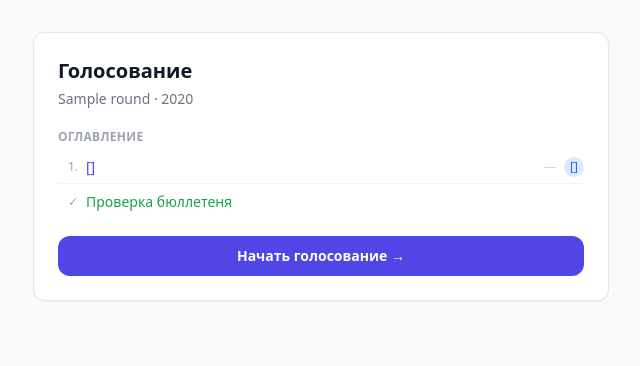
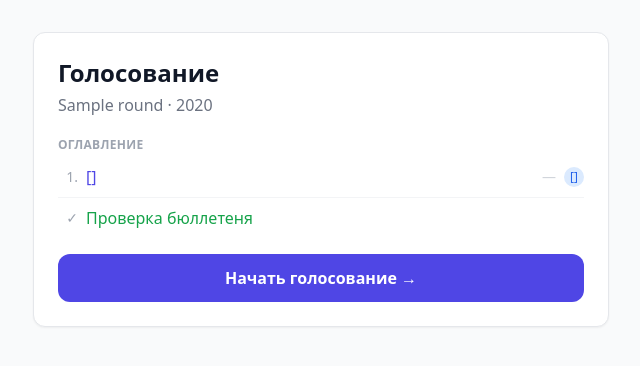
Before and after one commit to GoodchildTrevor/ballot-processing, a Python web app: template ballot/templates/vote.html in a window 1280 px wide. Shown: the part 48-414 px from the top of the page, without its empty margins (319-959 px from the left). Run offline with Jinja, Linux system fonts and the light colour scheme; the template is opened without the code that fills it: most values are stand-ins (such as "Sample title", 1, 10 or a date in 2020); some libraries are stand-ins or nearby versions.

Commit message:
feat: edit buttons in preview; larger fonts throughout vote.html

```diff
--- a/ballot/templates/vote.html
+++ b/ballot/templates/vote.html
@@ -17,7 +17,7 @@
 
 {% block content %}
 {% if draft_restored %}
-<div id="draft-banner" class="mb-4 bg-amber-50 border border-amber-200 text-amber-800 rounded-xl px-4 py-3 text-sm flex items-center gap-2">
+<div id="draft-banner" class="mb-4 bg-amber-50 border border-amber-200 text-amber-800 rounded-xl px-4 py-3 text-base flex items-center gap-2">
   💾 Найден незавершённый черновик — данные восстановлены.
   <button onclick="this.parentElement.remove()" class="ml-auto text-amber-500 hover:text-amber-700">✕</button>
 </div>
@@ -26,9 +26,9 @@
 {% if nominations %}
 
 {# ── Error banner (hidden until submit attempt) ── #}
-<div id="error-banner" class="hidden mb-4 bg-red-50 border border-red-300 text-red-700 rounded-xl px-4 py-3 text-sm">
+<div id="error-banner" class="hidden mb-4 bg-red-50 border border-red-300 text-red-700 rounded-xl px-4 py-3 text-base">
   <p class="font-semibold mb-1">⚠️ Исправьте ошибки перед отправкой:</p>
-  <ul id="error-list" class="list-disc list-inside space-y-0.5"></ul>
+  <ul id="error-list" class="list-disc list-inside space-y-1"></ul>
 </div>
 
 {# ── Slide container ── #}
@@ -37,20 +37,20 @@
 {# ════════════════════════════════ SLIDE 0 — TABLE OF CONTENTS ════ #}
 <div class="slide" data-slide="0">
   <div class="bg-white border border-gray-200 rounded-xl shadow-sm p-6 max-w-xl mx-auto">
-    <h1 class="text-xl font-extrabold text-gray-900 mb-1">Голосование</h1>
+    <h1 class="text-2xl font-extrabold text-gray-900 mb-1">Голосование</h1>
     {% if round %}
-      <p class="text-sm text-gray-500 mb-5">{{ round.label }} · {{ round.year }}</p>
+      <p class="text-base text-gray-500 mb-5">{{ round.label }} · {{ round.year }}</p>
     {% endif %}
     <h2 class="text-xs font-semibold text-gray-400 uppercase tracking-wide mb-3">Оглавление</h2>
-    <ol class="space-y-1.5">
+    <ol class="space-y-2">
       {% for nom in nominations %}
       <li>
         <button type="button"
                 onclick="goToSlide({{ loop.index }})"
-                class="w-full text-left flex items-center gap-2 text-sm text-indigo-600 hover:underline group">
-          <span class="text-gray-400 w-5 text-right tabular-nums text-xs">{{ loop.index }}.</span>
+                class="w-full text-left flex items-center gap-2 text-base text-indigo-600 hover:underline group">
+          <span class="text-gray-400 w-5 text-right tabular-nums text-sm">{{ loop.index }}.</span>
           <span class="flex-1">{{ nom.name }}</span>
-          <span class="toc-status-{{ nom.id }} text-xs text-gray-300">—</span>
+          <span class="toc-status-{{ nom.id }} text-sm text-gray-300">—</span>
           <span class="text-xs px-1.5 py-0.5 rounded-full
             {% if nom.type.value == 'PICK' %}bg-purple-100 text-purple-600{% else %}bg-blue-100 text-blue-600{% endif %}">
             {{ nom.type.value }}
@@ -61,14 +61,14 @@
       <li class="pt-2 border-t border-gray-100 mt-2">
         <button type="button"
                 onclick="goToSlide({{ nominations|length + 1 }})"
-                class="w-full text-left flex items-center gap-2 text-sm text-green-600 hover:underline">
-          <span class="text-gray-400 w-5 text-right tabular-nums text-xs">✓</span>
+                class="w-full text-left flex items-center gap-2 text-base text-green-600 hover:underline">
+          <span class="text-gray-400 w-5 text-right tabular-nums text-sm">✓</span>
           <span>Проверка бюллетеня</span>
         </button>
       </li>
     </ol>
     <button type="button" onclick="goToSlide(1)"
-            class="mt-6 w-full bg-indigo-600 text-white py-2.5 rounded-xl text-sm font-semibold hover:bg-indigo-700 transition">
+            class="mt-6 w-full bg-indigo-600 text-white py-3 rounded-xl text-base font-semibold hover:bg-indigo-700 transition">
       Начать голосование →
     </button>
   </div>
@@ -82,14 +82,14 @@
 
     {# header #}
     <div class="bg-gray-50 border-b border-gray-200 px-5 py-3 flex flex-wrap items-center gap-3">
-      <span class="text-xs text-gray-400 tabular-nums">{{ loop.index }} / {{ nominations|length }}</span>
-      <span class="font-semibold text-gray-900">{{ nom.name }}</span>
+      <span class="text-sm text-gray-400 tabular-nums">{{ loop.index }} / {{ nominations|length }}</span>
+      <span class="font-bold text-lg text-gray-900">{{ nom.name }}</span>
       <span class="text-xs px-2 py-0.5 rounded-full
         {% if nom.type.value == 'PICK' %}bg-purple-100 text-purple-700{% else %}bg-blue-100 text-blue-700{% endif %}">
         {{ nom.type.value }}
       </span>
       {% if nom.type.value == 'PICK' %}
-        <span class="text-xs text-gray-400">
+        <span class="text-sm text-gray-400">
           {% if nom.pick_min and nom.pick_max %}от {{ nom.pick_min }} до {{ nom.pick_max }}
           {% elif nom.pick_min %}мин. {{ nom.pick_min }}
           {% elif nom.pick_max %}макс. {{ nom.pick_max }}
@@ -97,38 +97,38 @@
           · или оставьте пустым (пропуск)
         </span>
         {% if nom.pick_max %}
-          <span class="text-xs font-mono bg-gray-100 text-gray-500 px-2 py-0.5 rounded-full" id="counter-{{ nom.id }}">
+          <span class="text-sm font-mono bg-gray-100 text-gray-500 px-2 py-0.5 rounded-full" id="counter-{{ nom.id }}">
             0 / {{ nom.pick_max }}
           </span>
         {% endif %}
       {% else %}
-        <span class="text-xs text-gray-400">Расставьте места 1–{{ nom.nominees|length }} · или оставьте пустым (пропуск)</span>
+        <span class="text-sm text-gray-400">Расставьте места 1–{{ nom.nominees|length }} · или оставьте пустым (пропуск)</span>
       {% endif %}
       {# inline warning #}
       <span id="warn-{{ nom.id }}"
-            class="hidden ml-auto text-xs font-medium text-red-600 bg-red-50 border border-red-200 rounded-full px-2 py-0.5"></span>
+            class="hidden ml-auto text-sm font-medium text-red-600 bg-red-50 border border-red-200 rounded-full px-2 py-0.5"></span>
     </div>
 
     {# nominees list #}
     <div class="divide-y divide-gray-100">
       {% for nominee in nom.nominees | sort(attribute='label_for_sort') %}
-      <div class="px-5 py-3 flex flex-wrap items-center gap-3">
+      <div class="px-5 py-3.5 flex flex-wrap items-center gap-3">
 
         {% if nom.type.value == 'PICK' %}
           <input type="checkbox"
                  name="pick_{{ nom.id }}"
                  value="{{ nominee.id }}"
                  id="pick_{{ nom.id }}_{{ nominee.id }}"
-                 class="w-4 h-4 text-indigo-600 rounded pick-cb"
+                 class="w-5 h-5 text-indigo-600 rounded pick-cb"
                  data-nom="{{ nom.id }}"
                  {% if draft and (nom.id|string) in draft.get('picks',{}) and (nominee.id|string) in draft['picks'][(nom.id|string)] %}checked{% endif %}
           />
-          <label for="pick_{{ nom.id }}_{{ nominee.id }}" class="flex-1 cursor-pointer text-sm text-gray-800">
+          <label for="pick_{{ nom.id }}_{{ nominee.id }}" class="flex-1 cursor-pointer text-base text-gray-800">
             {% if nominee.persons_label %}
               {% if nominee.person and nominee.person.url %}
-                <a href="{{ nominee.person.url }}" target="_blank" rel="noopener" class="font-medium text-indigo-600 hover:underline">{{ nominee.persons_label }}</a>
+                <a href="{{ nominee.person.url }}" target="_blank" rel="noopener" class="font-semibold text-indigo-600 hover:underline">{{ nominee.persons_label }}</a>
               {% else %}
-                <span class="font-medium">{{ nominee.persons_label }}</span>
+                <span class="font-semibold">{{ nominee.persons_label }}</span>
               {% endif %}
               {% if nominee.film.url %}
                 — <a href="{{ nominee.film.url }}" target="_blank" rel="noopener" class="text-gray-500 hover:underline">{{ nominee.film.title }} ({{ nominee.film.year }})</a>
@@ -137,9 +137,9 @@
               {% endif %}
             {% elif nominee.item %}
               {% if nominee.item_url %}
-                <a href="{{ nominee.item_url }}" target="_blank" rel="noopener" class="font-medium text-indigo-600 hover:underline">{{ nominee.item }}</a>
+                <a href="{{ nominee.item_url }}" target="_blank" rel="noopener" class="font-semibold text-indigo-600 hover:underline">{{ nominee.item }}</a>
               {% else %}
-                <span class="font-medium">{{ nominee.item }}</span>
+                <span class="font-semibold">{{ nominee.item }}</span>
               {% endif %}
               {% if nominee.film.url %}
                 — <a href="{{ nominee.film.url }}" target="_blank" rel="noopener" class="text-gray-500 hover:underline">{{ nominee.film.title }} ({{ nominee.film.year }})</a>
@@ -148,9 +148,9 @@
               {% endif %}
             {% else %}
               {% if nominee.film.url %}
-                <a href="{{ nominee.film.url }}" target="_blank" rel="noopener" class="font-medium text-indigo-600 hover:underline">{{ nominee.film.title }}</a>
+                <a href="{{ nominee.film.url }}" target="_blank" rel="noopener" class="font-semibold text-indigo-600 hover:underline">{{ nominee.film.title }}</a>
               {% else %}
-                <span class="font-medium">{{ nominee.film.title }}</span>
+                <span class="font-semibold">{{ nominee.film.title }}</span>
               {% endif %}
               <span class="text-gray-400"> ({{ nominee.film.year }})</span>
             {% endif %}
@@ -161,17 +161,17 @@
                  name="rank_{{ nom.id }}_{{ nominee.film_id }}"
                  min="1" max="{{ nom.nominees|length }}"
                  placeholder="—"
-                 class="rank-inp w-16 border border-gray-300 rounded-lg text-center py-1.5 text-sm focus:outline-none focus:ring-2 focus:ring-indigo-400"
+                 class="rank-inp w-16 border border-gray-300 rounded-lg text-center py-1.5 text-base focus:outline-none focus:ring-2 focus:ring-indigo-400"
                  data-nom="{{ nom.id }}"
                  data-max="{{ nom.nominees|length }}"
                  value="{% if draft and (nom.id|string) in draft.get('ranks',{}) %}{{ draft['ranks'][(nom.id|string)].get(nominee.film_id|string, '') }}{% endif %}"
           />
-          <span class="text-sm text-gray-800">
+          <span class="text-base text-gray-800">
             {% if nominee.person %}
               {% if nominee.person.url %}
-                <a href="{{ nominee.person.url }}" target="_blank" rel="noopener" class="font-medium text-indigo-600 hover:underline">{{ nominee.person.name }}</a>
+                <a href="{{ nominee.person.url }}" target="_blank" rel="noopener" class="font-semibold text-indigo-600 hover:underline">{{ nominee.person.name }}</a>
               {% else %}
-                <span class="font-medium">{{ nominee.person.name }}</span>
+                <span class="font-semibold">{{ nominee.person.name }}</span>
               {% endif %}
               —
             {% endif %}
@@ -188,14 +188,14 @@
 
     {% if nom.type.value == 'PICK' and nom.has_runner_up %}
     <div class="border-t border-dashed border-amber-200 bg-amber-50 px-5 py-4">
-      <p class="text-xs font-semibold text-amber-700 mb-3">🥈 Runner-up (второй выбор)</p>
+      <p class="text-sm font-semibold text-amber-700 mb-3">🥈 Runner-up (второй выбор)</p>
       <div class="space-y-2">
         {% for nominee in nom.nominees | sort(attribute='label_for_sort') %}
         <div class="flex items-center gap-3">
           <input type="radio" name="runnerup_{{ nom.id }}" value="{{ nominee.id }}"
                  id="ru_{{ nom.id }}_{{ nominee.id }}" class="w-4 h-4 text-amber-500"
                  {% if draft and draft.get('runnerups',{}).get(nom.id|string) == (nominee.id|string) %}checked{% endif %} />
-          <label for="ru_{{ nom.id }}_{{ nominee.id }}" class="text-sm text-gray-700 cursor-pointer">
+          <label for="ru_{{ nom.id }}_{{ nominee.id }}" class="text-base text-gray-700 cursor-pointer">
             {% if nominee.persons_label %}{{ nominee.persons_label }} — {% endif %}
             {{ nominee.film.title }} ({{ nominee.film.year }})
           </label>
@@ -210,16 +210,16 @@
   {# navigation buttons for this slide #}
   <div class="flex items-center justify-between mt-4">
     <button type="button" onclick="goToSlide({{ loop.index - 1 }})"
-            class="border border-gray-300 text-gray-600 px-5 py-2.5 rounded-xl text-sm hover:bg-gray-50 transition">
+            class="border border-gray-300 text-gray-600 px-5 py-2.5 rounded-xl text-base hover:bg-gray-50 transition">
       ← Назад
     </button>
     <button type="button"
             onclick="saveDraft(false).then(() => {})"
-            class="border border-gray-200 text-gray-400 px-3 py-2 rounded-xl text-xs hover:bg-gray-50 transition" id="draft-btn-{{ loop.index }}">
+            class="border border-gray-200 text-gray-400 px-4 py-2 rounded-xl text-sm hover:bg-gray-50 transition" id="draft-btn-{{ loop.index }}">
       💾 Черновик
     </button>
     <button type="button" onclick="goToSlide({{ loop.index + 1 }})"
-            class="bg-indigo-600 text-white px-6 py-2.5 rounded-xl text-sm font-semibold hover:bg-indigo-700 transition">
+            class="bg-indigo-600 text-white px-6 py-2.5 rounded-xl text-base font-semibold hover:bg-indigo-700 transition">
       {% if loop.last %}Проверить бюллетень →{% else %}Далее →{% endif %}
     </button>
   </div>
@@ -231,22 +231,23 @@
 <div class="slide hidden" data-slide="{{ nominations|length + 1 }}">
   <div class="bg-white border border-gray-200 rounded-xl shadow-sm overflow-hidden mb-4">
     <div class="bg-gray-50 border-b border-gray-200 px-5 py-3 flex items-center justify-between">
-      <h2 class="font-semibold text-gray-900">✅ Проверка бюллетеня</h2>
+      <h2 class="font-bold text-lg text-gray-900">✅ Проверка бюллетеня</h2>
       <button type="button" id="export-xlsx-btn"
-              class="inline-flex items-center gap-1 bg-green-600 text-white text-xs px-3 py-1.5 rounded-lg hover:bg-green-700 transition">
+              class="inline-flex items-center gap-1 bg-green-600 text-white text-sm px-3 py-1.5 rounded-lg hover:bg-green-700 transition">
         ↓ Скачать Excel
       </button>
     </div>
-    <div id="ballot-body" class="divide-y divide-gray-100 text-sm">{# filled by JS #}</div>
+    {# preview body — rendered by JS, each nom row has an edit button #}
+    <div id="ballot-body" class="divide-y divide-gray-100 text-base"></div>
   </div>
 
   <div class="flex items-center justify-between mt-2">
     <button type="button" onclick="goToSlide({{ nominations|length }})"
-            class="border border-gray-300 text-gray-600 px-5 py-2.5 rounded-xl text-sm hover:bg-gray-50 transition">
+            class="border border-gray-300 text-gray-600 px-5 py-2.5 rounded-xl text-base hover:bg-gray-50 transition">
       ← Назад
     </button>
     <button type="submit"
-            class="bg-indigo-600 text-white px-8 py-2.5 rounded-xl text-sm font-semibold hover:bg-indigo-700 transition shadow">
+            class="bg-indigo-600 text-white px-8 py-2.5 rounded-xl text-base font-semibold hover:bg-indigo-700 transition shadow">
       ✅ Отправить голос
     </button>
   </div>
@@ -262,7 +263,7 @@
     <path stroke-linecap="round" stroke-linejoin="round" d="M9 5H7a2 2 0 00-2 2v12a2 2 0 002 2h10a2 2 0 002-2V7a2 2 0 00-2-2h-2M9 5a2 2 0 002 2h2a2 2 0 002-2M9 5a2 2 0 012-2h2a2 2 0 012 2" />
   </svg>
   <h2 class="text-xl font-bold text-gray-700 mb-2">Бюллетень ещё не готов</h2>
-  <p class="text-gray-400 text-sm max-w-xs">Номинации для раунда <strong>{{ round.label }}</strong> пока не назначены.</p>
+  <p class="text-gray-400 text-base max-w-xs">Номинации для раунда <strong>{{ round.label }}</strong> пока не назначены.</p>
 </div>
 {% endif %}
 
@@ -273,6 +274,7 @@ const NOM_DATA = [
   {% for nom in nominations %}
   {
     id: {{ nom.id }},
+    slideIndex: {{ loop.index }},
     name: {{ nom.name | tojson }},
     type: {{ nom.type.value | tojson }},
     pick_min: {{ nom.pick_min | tojson }},
@@ -342,7 +344,6 @@ goToSlide(0);
       g.counter.classList.toggle('text-gray-500', !(g.max && checked >= g.max));
       g.counter.classList.toggle('font-semibold', !!(g.max && checked >= g.max));
     }
-    // disable unchecked when max reached
     if (g.max && checked >= g.max) {
       g.checkboxes.forEach(cb => {
         if (!cb.checked) { cb.disabled = true; cb.closest('div').style.opacity = '0.4'; }
@@ -393,7 +394,6 @@ document.querySelectorAll('.rank-inp').forEach(inp => {
   });
 });
 
-// initial (draft-restored values)
 [...new Set([...document.querySelectorAll('.rank-inp')].map(i => i.dataset.nom))]
   .forEach(validateRankNom);
 
@@ -407,7 +407,6 @@ NOM_DATA.forEach(nom => {
     const checked = [...cbs].filter(c => c.checked).length;
     const warn = document.getElementById('warn-' + nom.id);
     if (!warn) return;
-    // 0 is always ok (skip); only warn if between 1 and pick_min-1
     if (checked > 0 && checked < nom.pick_min) {
       warn.textContent = `⚠️ Выбрано ${checked}, нужно ≥ ${nom.pick_min}`;
       warn.classList.remove('hidden');
@@ -422,7 +421,7 @@ NOM_DATA.forEach(nom => {
 });
 
 // ═══════════════════════════════════════════════════════════════════
-// VALIDATE NOM (unified, used by pick groups)
+// VALIDATE NOM
 // ═══════════════════════════════════════════════════════════════════
 function validateNom(nomId) {
   const nom = NOM_DATA.find(n => n.id == nomId);
@@ -469,7 +468,7 @@ function updateToc() {
     if (!el) return;
     const { icon, cls } = getNomStatus(nom);
     el.textContent = icon;
-    el.className = `toc-status-${nom.id} text-xs ${cls}`;
+    el.className = `toc-status-${nom.id} text-sm ${cls}`;
   });
 }
 
@@ -478,7 +477,7 @@ function updateToc() {
 // ═══════════════════════════════════════════════════════════════════
 function getPickErrors(nom, checked) {
   const errors = [];
-  if (checked === 0) return []; // skip
+  if (checked === 0) return [];
   if (nom.pick_min && checked < nom.pick_min)
     errors.push(`«${nom.name}»: выбрано ${checked}, нужно не менее ${nom.pick_min}`);
   if (nom.pick_max && checked > nom.pick_max)
@@ -488,7 +487,7 @@ function getPickErrors(nom, checked) {
 
 function getRankErrors(nom, vals) {
   const errors = [];
-  if (vals.length === 0) return []; // skip
+  if (vals.length === 0) return [];
   const hasDup = vals.length !== new Set(vals).size;
   if (hasDup)
     errors.push(`«${nom.name}»: одно место указано дважды`);
@@ -524,7 +523,6 @@ document.getElementById('vote-form').addEventListener('submit', function(e) {
     e.preventDefault();
     list.innerHTML = errors.map(err => `<li>${err}</li>`).join('');
     banner.classList.remove('hidden');
-    // jump to preview slide where banner is visible
     goToSlide(TOTAL_SLIDES);
     banner.scrollIntoView({ behavior: 'smooth', block: 'start' });
   } else {
@@ -533,7 +531,7 @@ document.getElementById('vote-form').addEventListener('submit', function(e) {
 });
 
 // ═══════════════════════════════════════════════════════════════════
-// BALLOT PREVIEW
+// BALLOT PREVIEW  —  with edit buttons
 // ═══════════════════════════════════════════════════════════════════
 function collectState() {
   const picks = {}, ranks = {};
@@ -560,14 +558,24 @@ function renderBallot() {
   if (!body) return;
   let html = '';
   NOM_DATA.forEach(nom => {
-    html += `<div class="px-5 py-3">`;
-    html += `<div class="font-semibold text-gray-700 mb-1 text-xs uppercase tracking-wide">${nom.name}</div>`;
+    const editBtn = `<button type="button"
+      onclick="goToSlide(${nom.slideIndex})"
+      class="ml-auto text-xs text-indigo-500 hover:text-indigo-700 border border-indigo-200 hover:border-indigo-400 rounded-lg px-2 py-0.5 transition whitespace-nowrap">
+      ✏️ Изменить
+    </button>`;
+
+    html += `<div class="px-5 py-4">`;
+    html += `<div class="flex items-center gap-2 mb-2">
+      <span class="font-semibold text-gray-800 text-base">${nom.name}</span>
+      ${editBtn}
+    </div>`;
+
     if (nom.type === 'PICK') {
       const chosen = picks[nom.id] ? Object.keys(picks[nom.id]) : [];
       if (chosen.length === 0) {
-        html += `<p class="text-gray-400 text-xs italic">Пропущено</p>`;
+        html += `<p class="text-gray-400 text-sm italic">Пропущено</p>`;
       } else {
-        html += '<ul class="space-y-0.5">';
+        html += '<ul class="space-y-1">';
         chosen.forEach(nid => {
           const n = nom.nominees.find(x => x.id == nid);
           if (!n) return;
@@ -575,7 +583,7 @@ function renderBallot() {
           const entry = linkUrl
             ? `<a href="${linkUrl}" target="_blank" rel="noopener" class="text-indigo-600 hover:underline">${n.label}</a>`
             : `<span>${n.label}</span>`;
-          html += `<li class="text-sm text-gray-800">${entry}</li>`;
+          html += `<li class="text-base text-gray-800">${entry}</li>`;
         });
         html += '</ul>';
       }
@@ -583,9 +591,9 @@ function renderBallot() {
       const nomRanks = ranks[nom.id] || {};
       const entries = Object.entries(nomRanks).sort((a, b) => a[1] - b[1]);
       if (entries.length === 0) {
-        html += `<p class="text-gray-400 text-xs italic">Пропущено</p>`;
+        html += `<p class="text-gray-400 text-sm italic">Пропущено</p>`;
       } else {
-        html += '<ol class="space-y-0.5 list-none">';
+        html += '<ol class="space-y-1 list-none">';
         entries.forEach(([filmId, rank]) => {
           const n = nom.nominees.find(x => x.film_id == filmId);
           if (!n) return;
@@ -593,7 +601,7 @@ function renderBallot() {
           const entry = linkUrl
             ? `<a href="${linkUrl}" target="_blank" rel="noopener" class="text-indigo-600 hover:underline">${n.label}</a>`
             : `<span>${n.label}</span>`;
-          html += `<li class="text-sm text-gray-800"><span class="inline-block w-5 text-gray-400 tabular-nums text-xs">${rank}.</span> ${entry}</li>`;
+          html += `<li class="text-base text-gray-800"><span class="inline-block w-6 text-gray-400 tabular-nums text-sm">${rank}.</span> ${entry}</li>`;
         });
         html += '</ol>';
       }
@@ -682,7 +690,6 @@ document.querySelectorAll('[id^=draft-btn-]').forEach(btn => {
 });
 setInterval(() => saveDraft(true), 60000);
 
-// live autosave on any change
 document.querySelectorAll('#vote-form input').forEach(el => {
   el.addEventListener('change', () => {
     clearTimeout(draftTimer);
@@ -690,7 +697,6 @@ document.querySelectorAll('#vote-form input').forEach(el => {
   });
 });
 
-// initial TOC update
 updateToc();
 </script>
 
```
